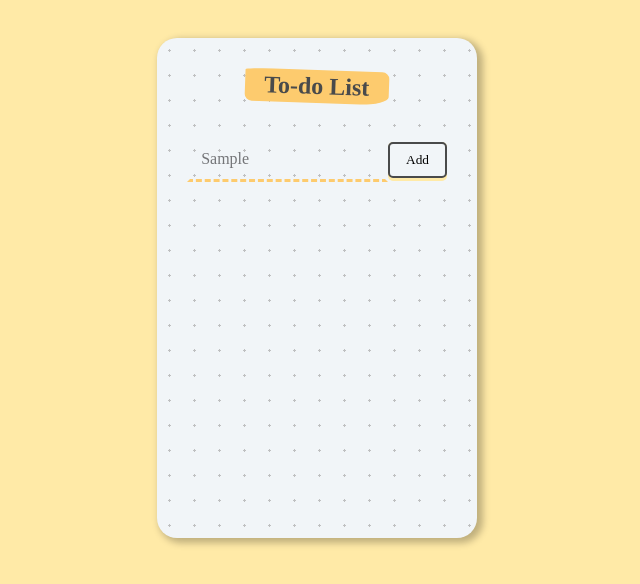
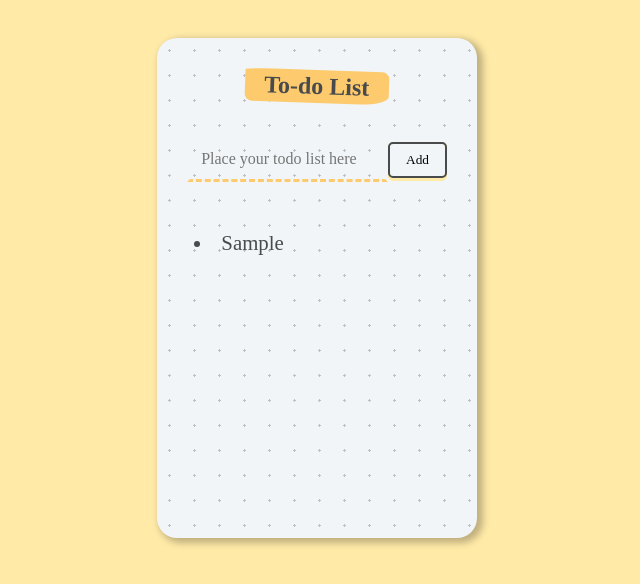
Before and after one commit to GUchechi/g-todo-list, a React (Create React App) app: page / in a window 1280 px wide. Both pictures are taken after typing "Sample" into the empty fields and a click on the button "Add". Shown: the top 584 px of the page, without its empty margins (323-963 px from the left). Built offline with nearby package versions, Linux system fonts and the light colour scheme.

Commit message:
added map loop

```diff
--- a/src/App.js
+++ b/src/App.js
@@ -3,7 +3,14 @@ import './App.css';
 
 function App() {
   const [inputText, setInputText] = useState("")
+  const [items, setItems] = useState([])
 
+  const addItems = () => {
+    setItems(prevItems => {
+      return [...prevItems, inputText]
+    });
+    setInputText("")
+  }
 
   const handleChange = (event) => {
     const newValue = event.target.value;
@@ -17,9 +24,16 @@ function App() {
 
       <div className='form'>
         <input onChange={handleChange} type="text" placeholder='Place your todo list here' value={inputText} />
-        <button>
+        <button onClick={addItems}>
           <span>Add</span>
         </button>
+      </div>
+      <div>
+        <ul>
+          {items.map((item) => (
+            <li>{items}</li>
+          ))}
+        </ul>
       </div>
     </div>
   );
```
